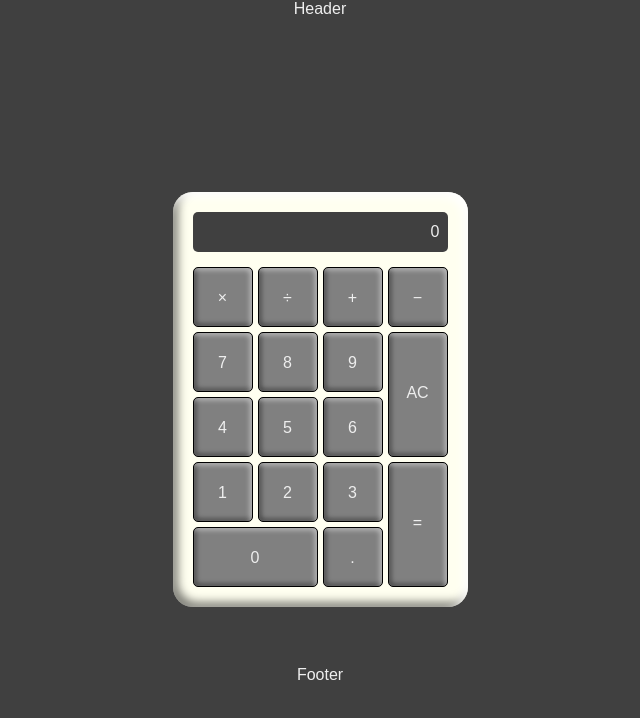
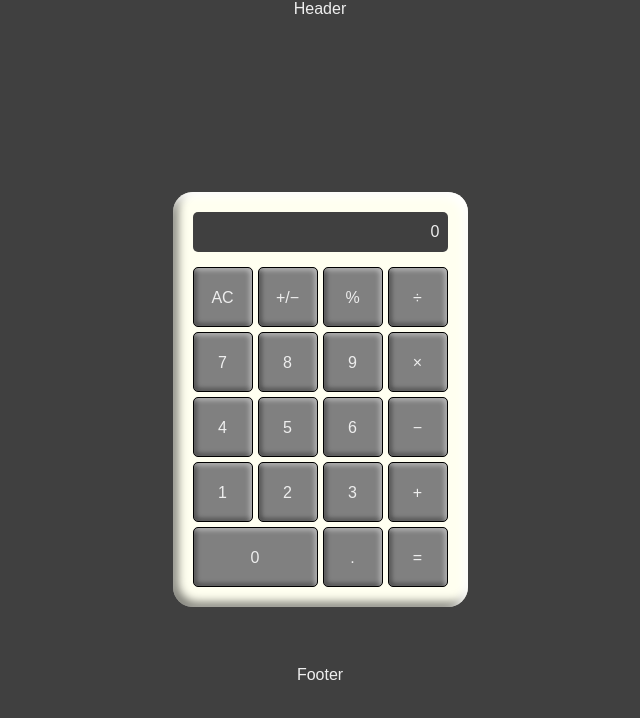
Before and after one commit to brimarq/fcc-js-calculator, a React (Create React App) app: page / in a window 1280 px wide. Shown: the top 718 px of the page, without its empty margins (320-960 px from the left). Built offline with nearby package versions, Linux system fonts and the light colour scheme.

Commit message:
Added numChange keys and their inputHandler option. Updated CSS grid layout.

```diff
--- a/src/App.css
+++ b/src/App.css
@@ -89,7 +89,7 @@
   grid-column-end: span 2;
 }
 
-#clear, #equals {
+/* #clear, #equals {
   grid-row-end: span 2;
   line-height: calc(var(--calckey-size) * 2);
-}
+} */
--- a/src/App.js
+++ b/src/App.js
@@ -27,23 +27,25 @@ import './App.css';
 
 
 const calcKeys = [
-  { id: "multiply", face: "×", value: "*", group: "operator" },
+  { id: "clear", face: "AC", value: "AC", group: "clr-eql" },
+  { id: "posneg", face: "+/−", value: "+/−", group: "numChange" },
+  { id: "percent", face: "%", value: "%", group: "numChange" },
   { id: "divide", face: "÷", value: "/", group: "operator" },
-  { id: "add", face: "+", value: "+", group: "operator" },
-  { id: "subtract", face: "−", value: "-", group: "operator" },
   { id: "seven", face: "7", value: "7", group: "number" },
   { id: "eight", face: "8", value: "8", group: "number" },
   { id: "nine", face: "9", value: "9", group: "number" },
-  { id: "clear", face: "AC", value: "AC", group: "clr-eql" },
+  { id: "multiply", face: "×", value: "*", group: "operator" },
   { id: "four", face: "4", value: "4", group: "number" },
   { id: "five", face: "5", value: "5", group: "number" },
   { id: "six", face: "6", value: "6", group: "number" },
+  { id: "subtract", face: "−", value: "-", group: "operator" },
   { id: "one", face: "1", value: "1", group: "number" },
   { id: "two", face: "2", value: "2", group: "number" },
   { id: "three", face: "3", value: "3", group: "number" },
+  { id: "add", face: "+", value: "+", group: "operator" },
+  { id: "zero", face: "0", value: "0", group: "number" },
+  { id: "decimal", face: ".", value: ".", group: "number" },
   { id: "equals", face: "=", value: "=", group: "clr-eql" },
-  { id: "zero", face: "0", value: "0", group: "number" },
-  { id: "decimal", face: ".", value: ".", group: "number" }
 ]
 
 const defaultCalculatorState = {
@@ -214,6 +216,13 @@ class Calculator extends Component {
       }
     }
 
+    // HANDLE NUMCHANGE (% OR +/-) KEY INPUTS //
+    else if (keyGrp === "numChange") {
+      // Return early if key is pressed directly after an operator key.
+      if (this.state.isLastKeyOperator) return;
+      console.log(keyId + " key pressed");
+    }
+
     // HANDLER FOR EQUALS KEY //
     else {
       // No previous operator set? Return early.
```
